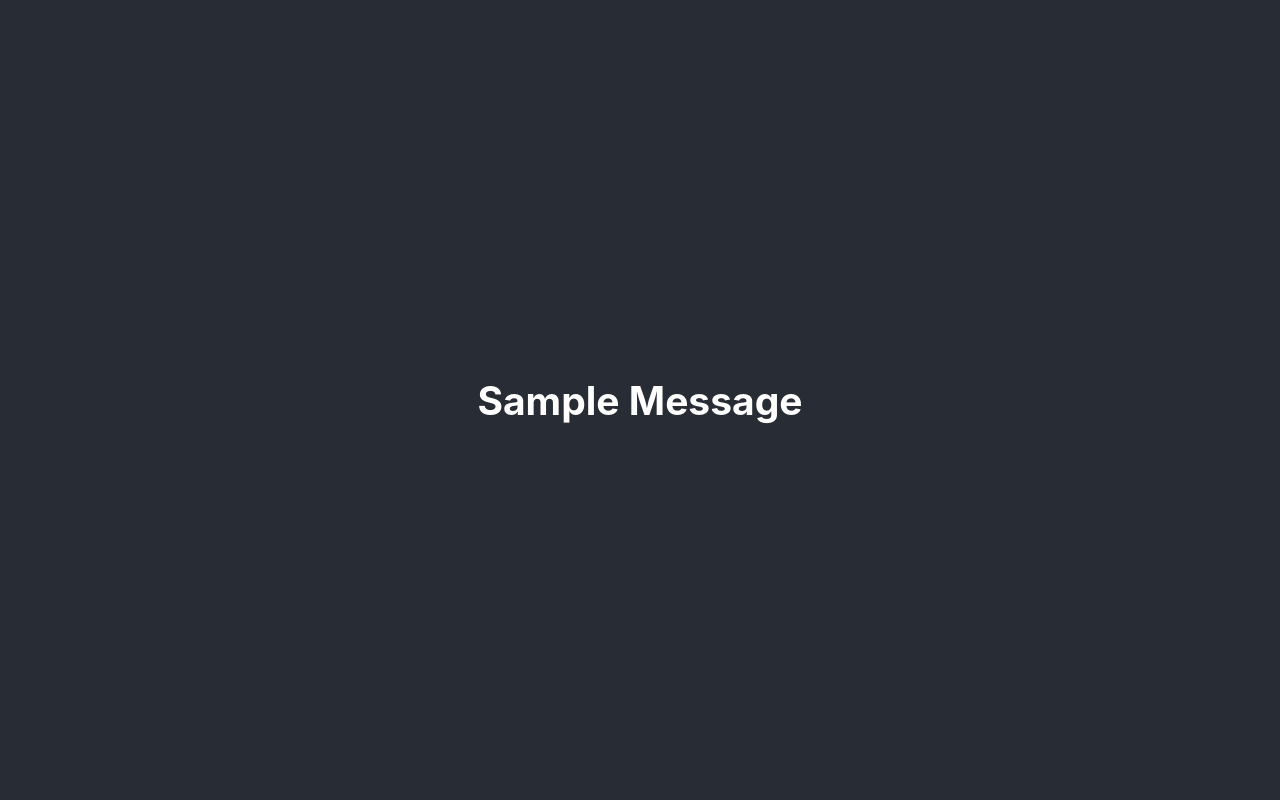
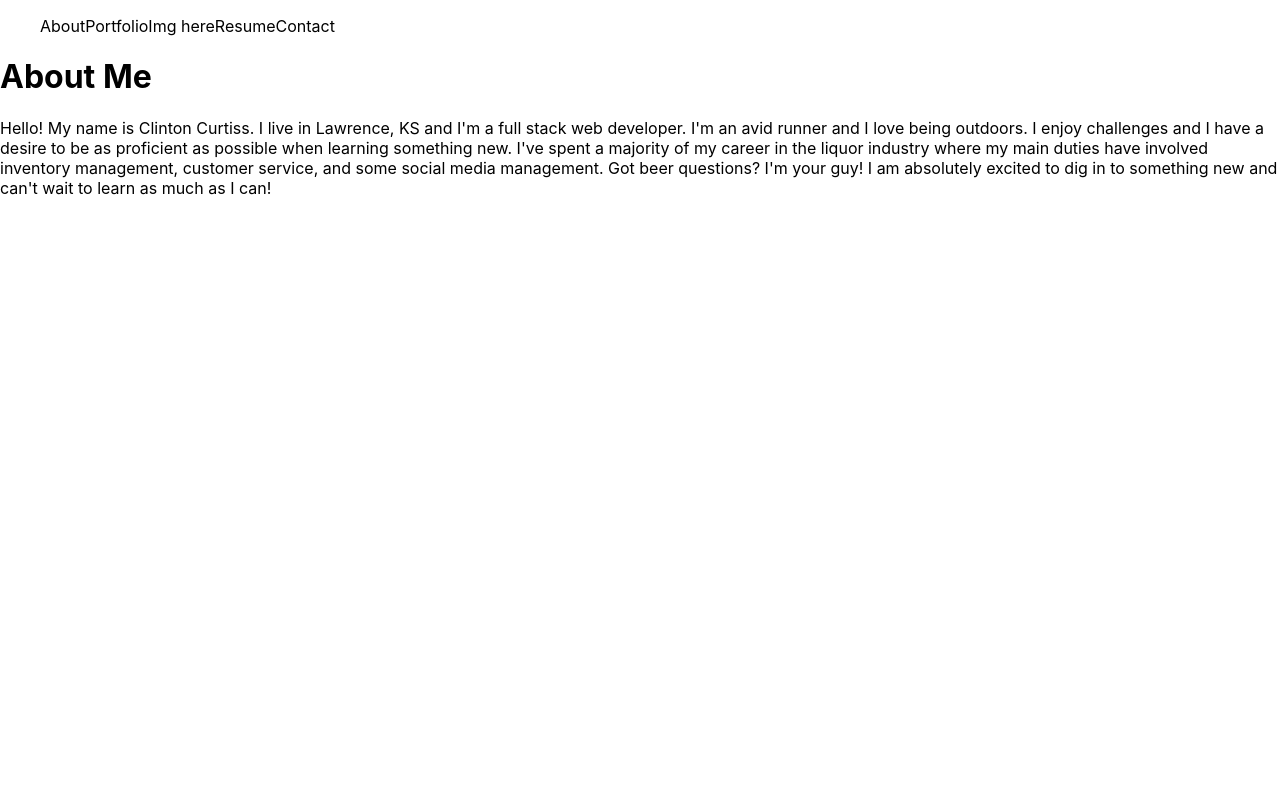
Before and after one commit to CECurtiss/reactdeveloperprofile, a React (Create React App) app: page / in a window 1280 px wide. Shown: the top 800 px of the page. Built offline with nearby package versions, Linux system fonts and the light colour scheme.

Commit message:
working to fix navbar

```diff
--- a/src/App.css
+++ /dev/null
@@ -1,38 +0,0 @@
-.App {
-  text-align: center;
-}
-
-.App-logo {
-  height: 40vmin;
-  pointer-events: none;
-}
-
-@media (prefers-reduced-motion: no-preference) {
-  .App-logo {
-    animation: App-logo-spin infinite 20s linear;
-  }
-}
-
-.App-header {
-  background-color: #282c34;
-  min-height: 100vh;
-  display: flex;
-  flex-direction: column;
-  align-items: center;
-  justify-content: center;
-  font-size: calc(10px + 2vmin);
-  color: white;
-}
-
-.App-link {
-  color: #61dafb;
-}
-
-@keyframes App-logo-spin {
-  from {
-    transform: rotate(0deg);
-  }
-  to {
-    transform: rotate(360deg);
-  }
-}
--- a/src/App.js
+++ b/src/App.js
@@ -1,16 +1,15 @@
-import './App.css';
-import Sample from './components/Sample'
 import About from './components/About'
+import Navbar from './components/Navbar'
 
 function App() {
   return (
-    <div className="App">
-      <header className="App-header">
-       <Sample />
-      </header>
-      <footer>
+    <div>
+      <div>
+       <Navbar />
+      </div>
+      <div>
       <About />
-      </footer>
+      </div>
     </div>
   );
 }
--- /dev/null
+++ b/src/components/Navbar.js
@@ -0,0 +1,29 @@
+import React from 'react';
+
+function Navbar() {
+  return (
+    <>
+      <nav className='container'>
+        <ul className="justify-content-center">
+          <li>
+            About
+          </li>
+          <li>
+            Portfolio
+          </li>
+          <li>
+            Img here
+          </li>
+          <li>
+            Resume
+          </li>
+          <li>
+            Contact
+          </li>
+        </ul>
+      </nav>
+    </>
+  );
+}
+
+export default Navbar;
--- a/src/index.css
+++ b/src/index.css
@@ -11,3 +11,13 @@ code {
   font-family: source-code-pro, Menlo, Monaco, Consolas, 'Courier New',
     monospace;
 }
+
+nav ul li {
+
+  display: inline;
+}
+
+.container {
+width: 100%;
+justify-content: center;
+}
```
